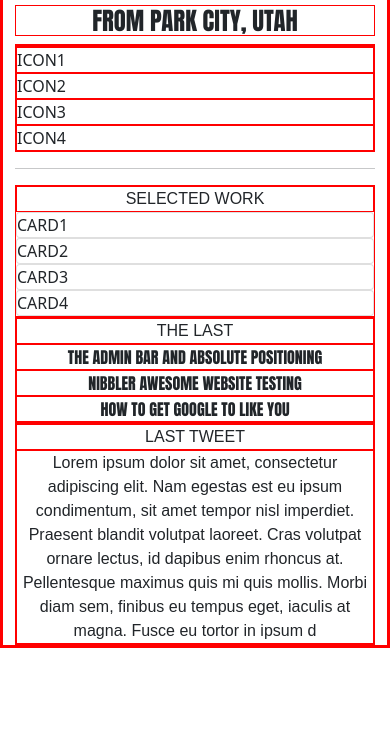
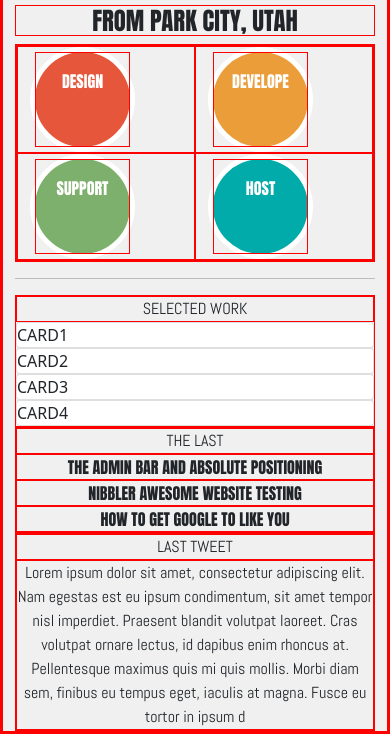
Before and after one commit to Jeff-and-Daves-Codeup-Design-Project/J-and-D-Project, a website: page index.html in a window 390 px wide. Shown: the part 142-876 px from the top of the page. Before the commit the page ends 844 px from the top, so only its background shows below. Drawn offline with nearby package versions, Linux system fonts and the light colour scheme.

Commit message:
added some breakpoints

```diff
--- a/css/index.css
+++ b/css/index.css
@@ -1,7 +1,7 @@
 :root {
     --color-red: #e6563b;
     --color-orange-ish: #eb9d3a;
-    --color-green: #7cb0gc;
+    --color-green: #7cb06c;
     --color-teal: #00aba9;
     --color-light-grey: #f0f0f0;
     --color-dark-grey: #e6e6e6;
@@ -11,10 +11,10 @@
     border:red 1px solid;
 }
 
-.logo-sz {
-    width:18px;
-    height: 18px;
+body {
+    background-color: var(--color-light-grey)
 }
+
 
 .use-anton {
     font-family: 'Anton', sans-serif;
@@ -24,3 +24,25 @@
     font-family: 'Abel', sans-serif;
 
 }
+
+.icon-button {
+    border:solid white 5px;
+    height: 105px;
+    width: 105px;
+    font-family:'Anton';
+    color: white;
+    margin: auto 0;
+}
+
+#icon-1 {
+    background-color: var(--color-red);
+}
+#icon-2 {
+    background-color: var(--color-orange-ish);
+}
+#icon-3 {
+    background-color: var(--color-green);
+}
+#icon-4 {
+    background-color: var(--color-teal);
+}
--- a/index.html
+++ b/index.html
@@ -11,7 +11,7 @@
 	<!--  abel-->
 	<link rel="preconnect" href="https://fonts.googleapis.com">
 	<link rel="preconnect" href="https://fonts.gstatic.com" crossorigin>
-    <link href="https://fonts.googleapis.com/css2?family=Anton&display=swap" rel="stylesheet">
+	<link href="https://fonts.googleapis.com/css2?family=Abel&display=swap" rel="stylesheet">
 	<!--	bootstrap-->
 	<link href="https://cdn.jsdelivr.net/npm/bootstrap@5.1.3/dist/css/bootstrap.min.css" rel="stylesheet"
 	      integrity="sha384-1BmE4kWBq78iYhFldvKuhfTAU6auU8tT94WrHftjDbrCEXSU1oBoqyl2QvZ6jIW3" crossorigin="anonymous">
@@ -23,7 +23,8 @@
 <nav class="navbar navbar-expand-lg navbar-light bg-light">
 	<div class="container-fluid">
 		<!--		logo and codeup design start-->
-        <a class="navbar-brand" href="#"><img src="./assets/logo.png" alt="logo" width="35" height="35">Codeup design</a>
+		<a class="navbar-brand use-abel" href="#"><img src="./assets/logo.png" alt="logo" width="35" height="35">Codeup
+			design</a>
 		<button class="navbar-toggler" type="button" data-bs-toggle="collapse" data-bs-target="#navbarSupportedContent"
 		        aria-controls="navbarSupportedContent" aria-expanded="false" aria-label="Toggle navigation">
 			<span class="navbar-toggler-icon"></span>
@@ -35,22 +36,22 @@
 
 				<!--				services-->
 				<li class="nav-item">
-                    <a class="nav-link active" aria-current="page" href="#">Services</a>
+					<a class="nav-link use-abel" href="#">Services</a>
 				</li>
 
 				<!--				work-->
 				<li class="nav-item">
-                    <a class="nav-link" href="#">Work</a>
+					<a class="nav-link use-abel" href="#">Work</a>
 				</li>
 
 				<!--				blog-->
 				<li class="nav-item ">
-                    <a class="nav-link" href="#">Blog</a>
+					<a class="nav-link use-abel" href="#">Blog</a>
 				</li>
 
 				<!--				contact-->
 				<li class="nav-item">
-                    <a class="nav-link disabled">Contact</a>
+					<a class="nav-link use-abel" href="#">Contact</a>
 				</li>
 
 			</ul>
@@ -59,16 +60,47 @@
 </nav>
 
 <div class="container">
+
+<!--	heading start-->
 	<div id="title" class="text-center h1 use-anton">VISUAL DESIGN & WEB DEVELOPMENT</div>
 	<div id="subtitle" class="text-center h2 use-anton">FROM PARK CITY, UTAH</div>
-    <div>
-        <div id="category icons" class="text-center"></div>
-        <div>ICON1</div>
-        <div>ICON2</div>
-        <div>ICON3</div>
-        <div>ICON4</div>
+<!--	heading end-->
+
+<!--	circles start-->
+	<div class="container d-flex justify-content-center">
+		<div class="row row-cols-2 row-cols-md-4">
+
+			<div class="col text-center">
+				<div id="icon-1" class="card rounded-circle icon-button">
+					<div class="card-body">DESIGN</div>
 				</div>
+			</div>
+
+			<div class="col text-center">
+				<div id="icon-2" class="card rounded-circle icon-button">
+					<div class="card-body">DEVELOPE</div>
+				</div>
+			</div>
+
+			<div class="col text-center">
+				<div id="icon-3" class="card rounded-circle icon-button">
+					<div class="card-body">SUPPORT</div>
+				</div>
+			</div>
+
+			<div class="col text-center">
+				<div id="icon-4" class="card rounded-circle icon-button">
+					<div class="card-body">HOST</div>
+				</div>
+			</div>
+
+		</div>
+	</div>
+<!--	circles end-->
+
 	<hr/>
+
+
 	<div>
 		<div id="selected-work" class="text-center use-abel">SELECTED WORK</div>
 		<div class="card">CARD1</div>
@@ -84,7 +116,11 @@
 	</div>
 	<div>
 		<div class="text-center use-abel">LAST TWEET</div>
-		<div class="text-center use-abel">Lorem ipsum dolor sit amet, consectetur adipiscing elit. Nam egestas est eu ipsum condimentum, sit amet tempor nisl imperdiet. Praesent blandit volutpat laoreet. Cras volutpat ornare lectus, id dapibus enim rhoncus at. Pellentesque maximus quis mi quis mollis. Morbi diam sem, finibus eu tempus eget, iaculis at magna. Fusce eu tortor in ipsum d</div>
+		<div class="text-center use-abel">Lorem ipsum dolor sit amet, consectetur adipiscing elit. Nam egestas est eu
+			ipsum condimentum, sit amet tempor nisl imperdiet. Praesent blandit volutpat laoreet. Cras volutpat ornare
+			lectus, id dapibus enim rhoncus at. Pellentesque maximus quis mi quis mollis. Morbi diam sem, finibus eu
+			tempus eget, iaculis at magna. Fusce eu tortor in ipsum d
+		</div>
 	</div>
 </div>
 
```
Lines whose indentation alone changed are shown as unchanged.
